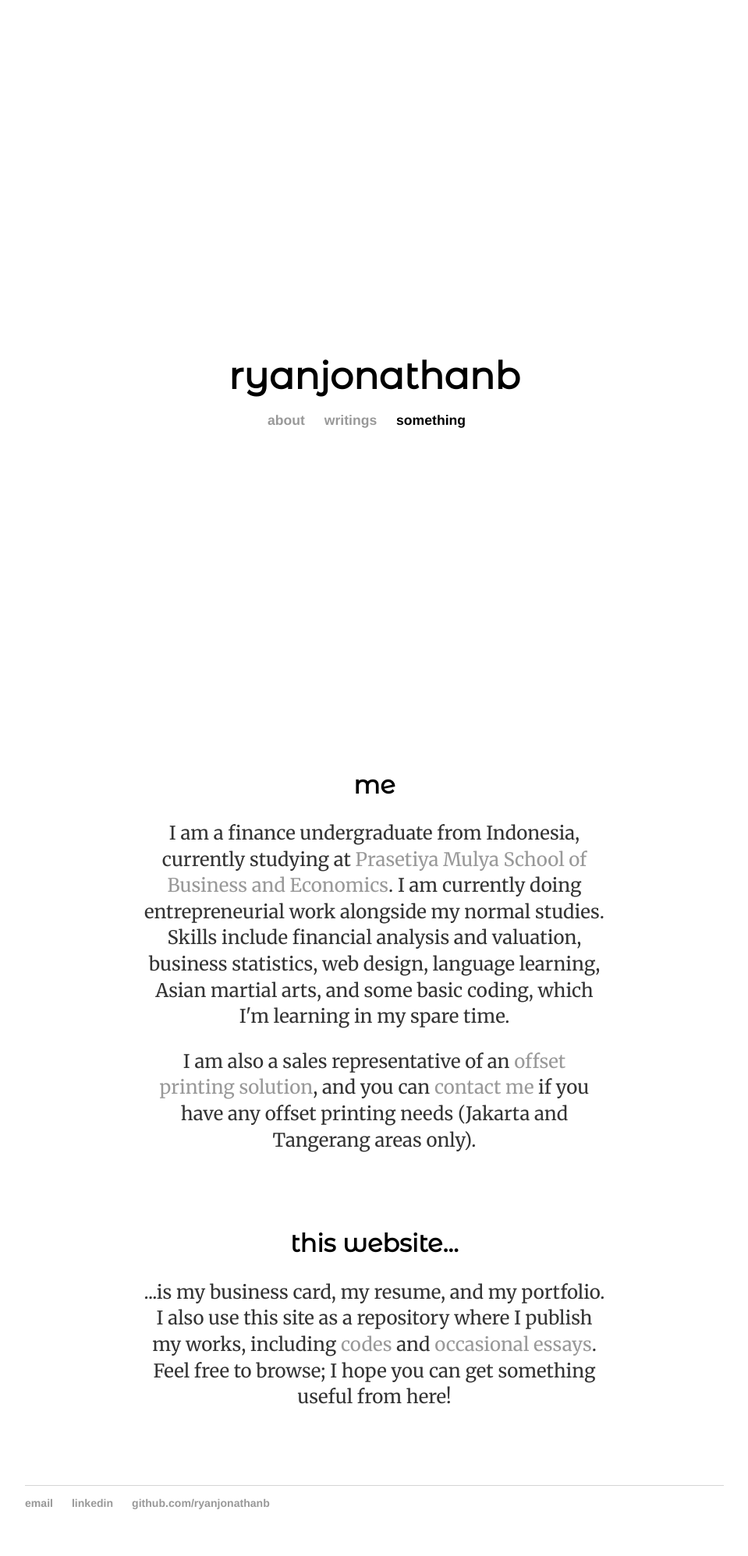
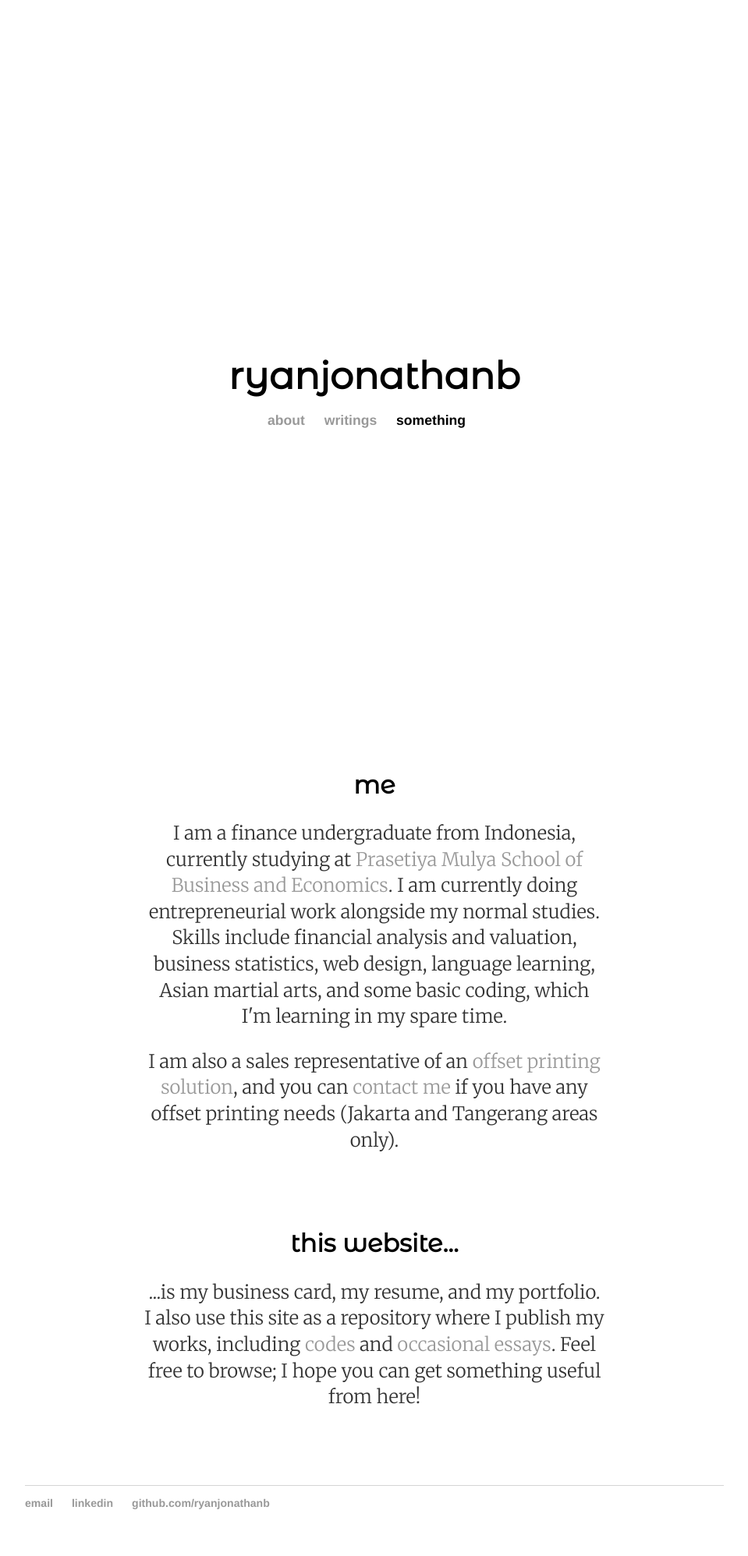
Before and after one commit to ryanjonathanb/ryanjonathanb.github.io, a Jekyll site: the page built from index.html, in a window 1280 px wide. Shown: the whole page at 78% size, without its empty margins (160-1119 px from the left). Built offline with Jekyll 4.4.1, drawn with Linux system fonts in a browser that asks for light colours.

Commit message:
merriweather

```diff
--- a/_includes/fonts.html
+++ b/_includes/fonts.html
@@ -1 +1 @@
-<link href="https://fonts.googleapis.com/css?family=Merriweather|Montserrat+Alternates" rel="stylesheet"/>
+<link href="https://fonts.googleapis.com/css?family=Merriweather:300|Montserrat+Alternates" rel="stylesheet"/>
```
